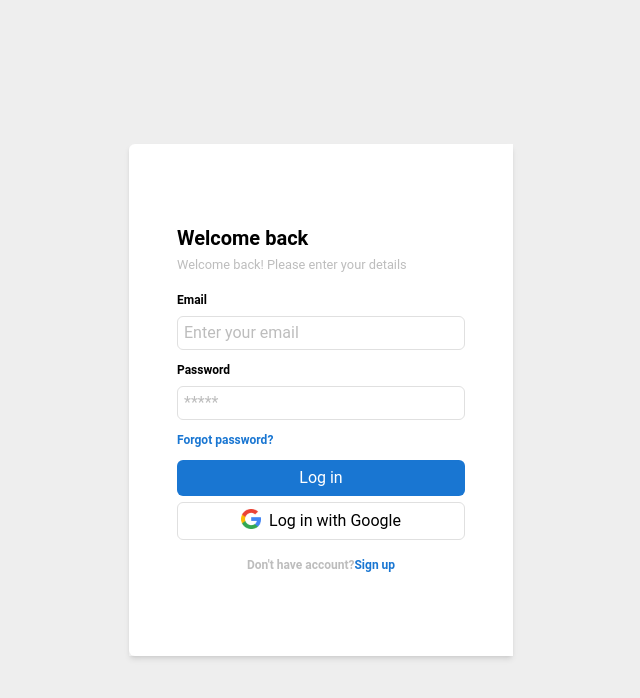
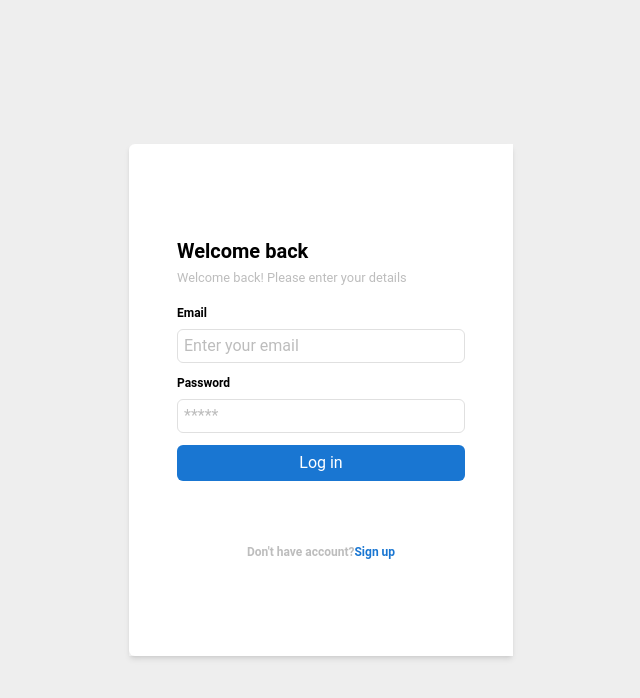
Before and after one commit to DevikaRajesh22/VacationVista-client, a React (Vite) app: page /login in a window 1280 px wide. Shown: the top 698 px of the page, without its empty margins (319-959 px from the left). Built offline with nearby package versions, Linux system fonts and the light colour scheme.

Commit message:
Google authentication on buyer side

```diff
--- a/package.json
+++ b/package.json
@@ -14,8 +14,11 @@
     "@fortawesome/free-solid-svg-icons": "^6.5.1",
     "@fortawesome/react-fontawesome": "^0.2.0",
     "@material-tailwind/react": "^2.1.9",
+    "@react-oauth/google": "^0.12.1",
     "@reduxjs/toolkit": "^2.2.2",
     "axios": "^1.6.8",
+    "firebase": "^10.9.0",
+    "jwt-decode": "^4.0.0",
     "react": "^18.2.0",
     "react-dom": "^18.2.0",
     "react-redux": "^9.1.0",
--- a/src/Api/buyer.ts
+++ b/src/Api/buyer.ts
@@ -45,3 +45,12 @@ export const buyerLogout=async()=>{
         console.log(error)
     }
 };
+
+export const gsignup=async(name:string,email:string,password:string)=>{
+    try{
+        const res=await Api.post(BuyerEndpoint.buyerGsignup,{name,email,password})
+        return res
+    }catch(error){
+        console.log(error)
+    }
+}
--- /dev/null
+++ b/src/Components/Buyer/GoogleAuthSignUp.tsx
@@ -0,0 +1,77 @@
+import { GoogleLogin, CredentialResponse } from "@react-oauth/google";
+import { useNavigate } from "react-router-dom";
+import { jwtDecode } from "jwt-decode";
+import { toast } from "react-toastify";
+import { useDispatch } from "react-redux";
+import { gsignup,login } from "../../Api/buyer";
+import { setCredentials } from "../../Store/slice/authSlice";
+
+interface googleAuthProps {
+  buyerLogin: boolean;
+  buyer: boolean;
+}
+
+interface decodeJWT{
+    name:string,
+    email:string,
+    password:string
+}
+
+const GoogleAuthSignUp = ({ buyerLogin, buyer }: googleAuthProps) => {
+  const dispatch = useDispatch();
+  const navigate = useNavigate();
+  const gSignUp = async (res: CredentialResponse) => {
+    const result: decodeJWT = jwtDecode(res.credential as string);
+    console.log(result);
+    const data = {
+      name: result.name,
+      email: result.email,
+      password: "@googleVacationVista",
+      isGoogle: true,
+    };
+    if (buyer) {
+      if (!buyerLogin) {
+        const response = await gsignup(data.name, data.email, data.password);
+        console.log(response);
+        if (!response?.data.data) {
+          toast.error("email already exist. Please login");
+          navigate("/login");
+        } else {
+          toast.success("Registration successful. Please login");
+          navigate("/login");
+        }
+      } else {
+        const res=await login(data.email,data.password)
+        console.log('1',res)
+        if (!res?.data.success) {
+          toast.error("User not found. Please sign up");
+          navigate("/signup");
+        } else {
+          toast.success("logged in successfully");
+          dispatch(setCredentials(res.data.token));
+          navigate("/");
+        }
+      }
+    } else {
+      //seller login and signup
+    }
+  };
+  return(
+    <>
+    <div className="flex justify-center">
+  <div style={{ width: "350px" }}> {/* Adjust width as needed */}
+    <GoogleLogin
+      onSuccess={(credentialsResponse) => {
+        gSignUp(credentialsResponse);
+      }}
+      onError={() => {
+        console.log("login failed");
+      }}
+    />
+  </div>
+</div>
+    </>
+  )
+};
+
+export default GoogleAuthSignUp
--- a/src/Pages/Buyer/Login/Login.tsx
+++ b/src/Pages/Buyer/Login/Login.tsx
@@ -1,9 +1,9 @@
 import React, { useState } from 'react'
 import { toast } from "react-toastify";
+import "react-toastify/dist/ReactToastify.css";
+import GoogleAuthSignUp from '../../../Components/Buyer/GoogleAuthSignUp';
 import { Link, useNavigate } from "react-router-dom";
 import { login } from '../../../Api/buyer';
-import "react-toastify/dist/ReactToastify.css";
-import google from "../../../assets/google.png";
 import { useDispatch } from "react-redux";
 import { setCredentials } from '../../../Store/slice/authSlice';
 
@@ -84,21 +84,11 @@ const Login = () => {
                   className="block w-full rounded-md border border-gray-300 focus:border-blue-700 focus:outline-none focus:ring-1 focus:ring-blue-700 py-1 px-1.5 text-gray-900"
                 />
               </div>
-
-              <div className="mb-3 flex flex-wrap content-center">
-                <a href="#" className="text-xs font-semibold text-blue-700">
-                  Forgot password?
-                </a>
-              </div>
-
               <div className="mb-3">
                 <button className="mb-1.5 block w-full text-center text-white bg-blue-700 hover:bg-blue-900 px-2 py-1.5 rounded-md">
                   Log in
                 </button>
-                <button className="flex flex-wrap justify-center w-full border border-gray-300 hover:border-gray-500 px-2 py-1.5 rounded-md">
-                  <img className="w-5 mr-2" src={google} />
-                  <Link to="/">Log in with Google</Link>
-                </button>
+                <GoogleAuthSignUp  buyerLogin={true} buyer={true}/>
               </div>
             </form>
 
--- a/src/Pages/Buyer/Signup/Signup.tsx
+++ b/src/Pages/Buyer/Signup/Signup.tsx
@@ -1,9 +1,9 @@
 import React, { useState } from "react";
+import "react-toastify/dist/ReactToastify.css";
 import { toast } from "react-toastify";
 import { Link, useNavigate } from "react-router-dom";
 import { signup } from "../../../Api/buyer";
-import "react-toastify/dist/ReactToastify.css";
-import google from "../../../assets/google.png";
+import GoogleAuthSignUp from "../../../Components/Buyer/GoogleAuthSignUp";
 
 const Signup = () => {
   const [error, setError] = useState(null);
@@ -114,10 +114,7 @@ const Signup = () => {
                 <button className="mb-1.5 block w-full text-center text-white bg-blue-700 hover:bg-blue-900 px-2 py-1.5 rounded-md">
                   Sign up
                 </button>
-                <button className="flex flex-wrap justify-center w-full border border-gray-300 hover:border-gray-500 px-2 py-1.5 rounded-md">
-                  <img className="w-5 mr-2" src={google} />
-                  <Link to="/">Sign up with Google</Link>
-                </button>
+                <GoogleAuthSignUp buyerLogin={false} buyer={true}/>
               </div>
             </form>
 
--- a/src/Routes/adminRoute.tsx
+++ b/src/Routes/adminRoute.tsx
@@ -1,4 +1,4 @@
-import React from 'react'
+
 
 const adminRoute = () => {
   return (
--- a/src/Service/endpoints/buyerEndpoint.ts
+++ b/src/Service/endpoints/buyerEndpoint.ts
@@ -3,7 +3,8 @@ const buyerRoutes={
     buyerVerifyOtp:'/buyer/verifyOtp',
     buyerResendOtp:'/buyer/resendOtp',
     buyerLogin:'/buyer/login',
-    buyerLogout:'/buyer/logout'
+    buyerLogout:'/buyer/logout',
+    buyerGsignup:'/buyer/gsignup',
 }
 
 export default buyerRoutes;
--- a/src/main.tsx
+++ b/src/main.tsx
@@ -5,12 +5,15 @@ import "./index.css";
 import { ThemeProvider } from "@material-tailwind/react";
 import store from "./Store/store.ts";
 import { Provider } from "react-redux";
+import { GoogleOAuthProvider } from '@react-oauth/google'
 
 ReactDOM.createRoot(document.getElementById("root")!).render(
   <Provider store={store}>
     <React.StrictMode>
       <ThemeProvider>
+        <GoogleOAuthProvider clientId="902263991391-of2l5sfdhrcp84g2bs9ldu0ho11rg51c.apps.googleusercontent.com">
         <App />
+        </GoogleOAuthProvider>
       </ThemeProvider>
     </React.StrictMode>
   </Provider>
```
Also changed, not shown: 1 other file (tests, documents, lock files or other folders).
